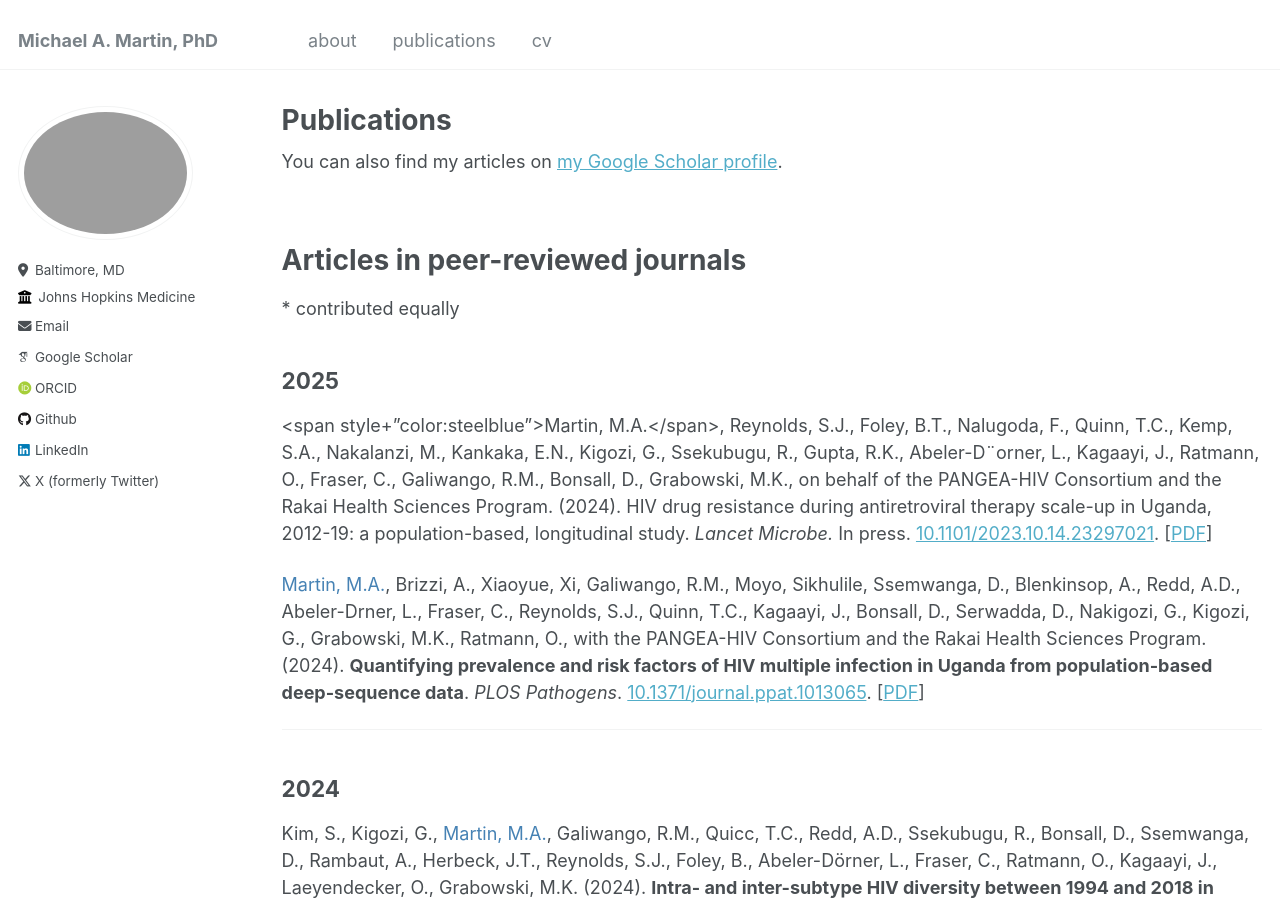
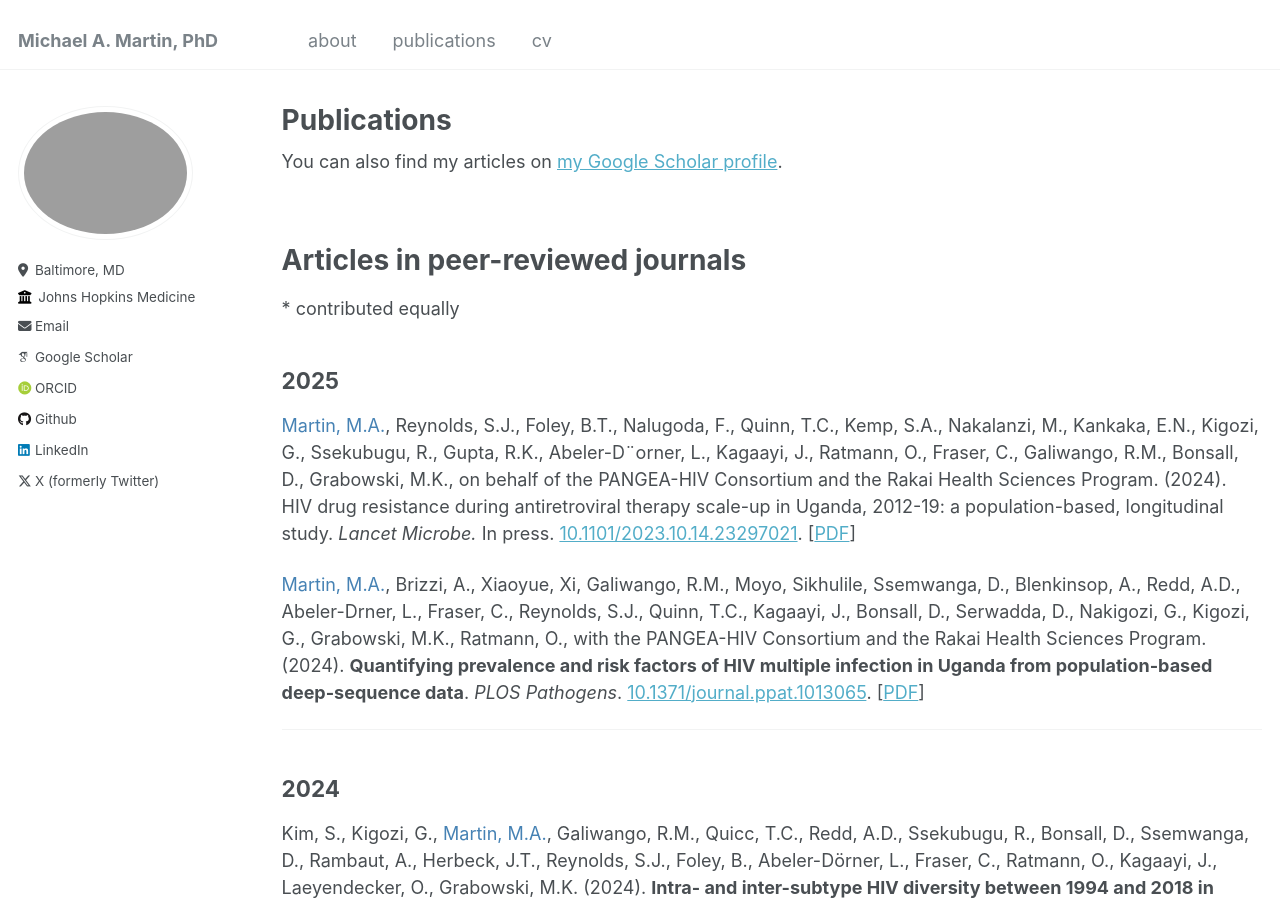
Before and after one commit to m-a-martin/m-a-martin.github.io, a Jekyll site: the page built from _pages/publications.md, in a window 1280 px wide and 900 px high. Built offline with Jekyll 4.4.1, drawn with Linux system fonts in a browser that asks for light colours; some web fonts are replaced.

Commit message:
Update publications.md

```diff
--- a/_pages/publications.md
+++ b/_pages/publications.md
@@ -14,7 +14,7 @@ author_profile: true
 \* contributed equally
 
 ## 2025
-<span style+"color:steelblue">Martin, M.A.</span>, Reynolds, S.J., Foley, B.T., Nalugoda, F., Quinn, T.C., Kemp, S.A., Nakalanzi, M., Kankaka, E.N.,
+<span style="color:steelblue">Martin, M.A.</span>, Reynolds, S.J., Foley, B.T., Nalugoda, F., Quinn, T.C., Kemp, S.A., Nakalanzi, M., Kankaka, E.N.,
 Kigozi, G., Ssekubugu, R., Gupta, R.K., Abeler-D¨orner, L., Kagaayi, J., Ratmann, O., Fraser, C., Galiwango,
 R.M., Bonsall, D., Grabowski, M.K., on behalf of the PANGEA-HIV Consortium and the Rakai Health
 Sciences Program. (2024). HIV drug resistance during antiretroviral therapy scale-up in Uganda, 2012-19: a
```
